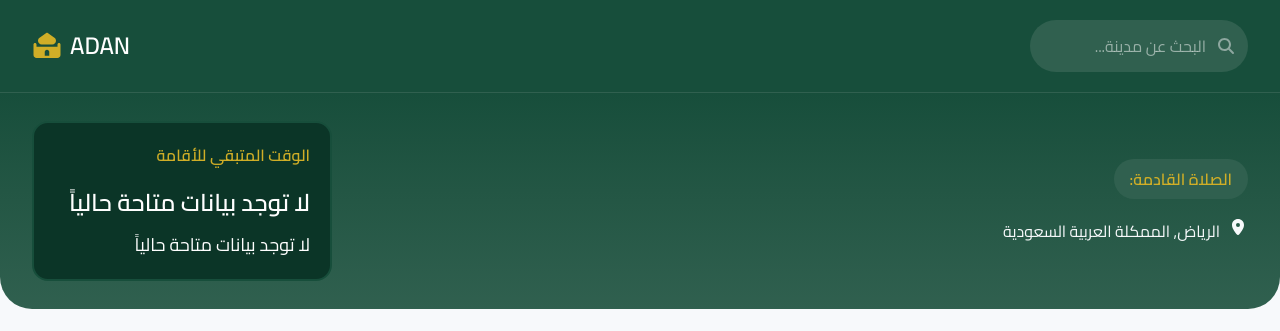
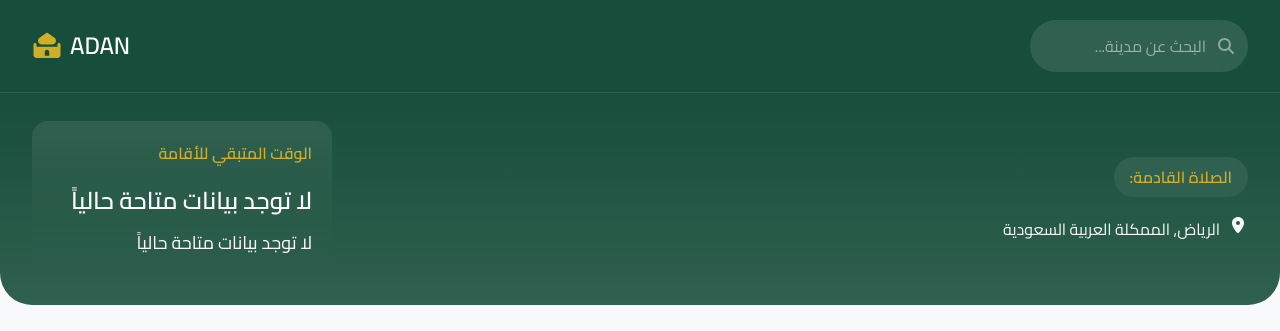
Before and after one commit to k7areef/Adan, a React (Vite) app: page / in a window 1280 px wide. Shown: the top 331 px of the page. Built offline with nearby package versions, Linux system fonts and the light colour scheme; no server answers.

Commit message:
style(next-prayer): update background gradient for remaining time display

```diff
--- a/src/components/sections/NextPrayer.jsx
+++ b/src/components/sections/NextPrayer.jsx
@@ -28,7 +28,7 @@ function NextPrayer() {
                     </div>
                 </div>
                 {/* Remaining Time */}
-                <div className="remaining-time p-3 md:p-5 rounded-2xl bg-primary-dark border-2 border-primary md:min-w-75">
+                <div className="remaining-time p-3 md:p-5 rounded-2xl bg-linear-to-b from-primary-light to-transparent md:min-w-75">
                     <h3 className="text-secondary! font-semibold mb-3">الوقت المتبقي للأقامة</h3>
                     <div className="time-display font-bold text-lg sm:text-2xl md:text-3xl lg:text-4xl">{timeRemaianig}</div>
                     {/* Date Info */}
```
